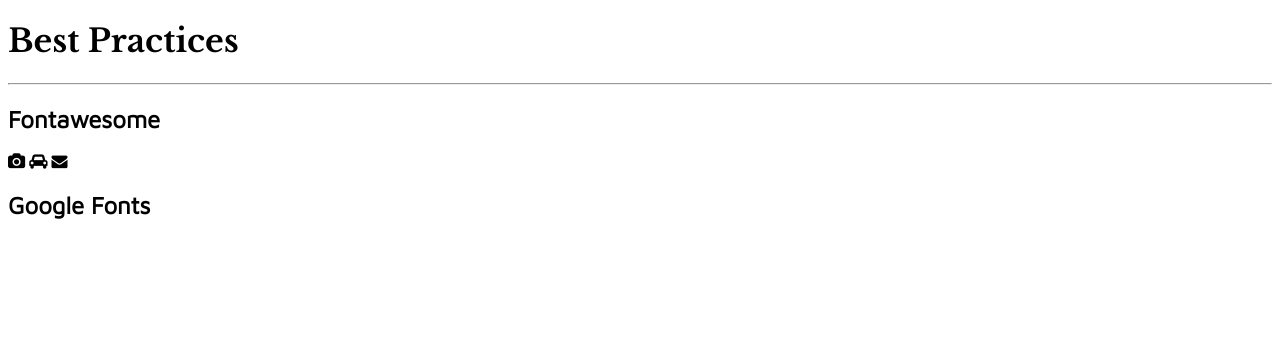
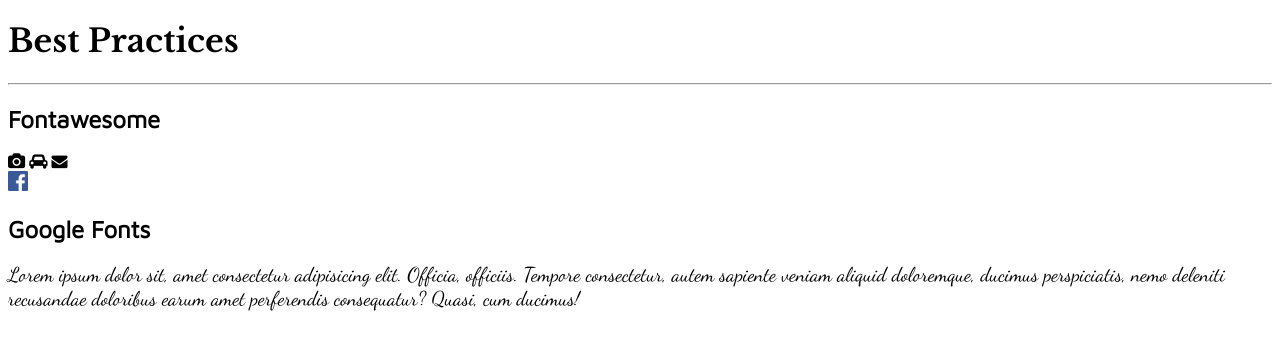
Before and after one commit to sabitaneupane/fed-training, a plain HTML site: page bestpractices.html in a window 1280 px wide. Drawn offline with nearby package versions, Linux system fonts and the light colour scheme.

Commit message:
Added google fonts

```diff
--- a/bestpractices.html
+++ b/bestpractices.html
@@ -8,14 +8,22 @@
 
 <style>
   @import url('https://fonts.googleapis.com/css2?family=Libre+Baskerville:ital,wght@0,400;0,700;1,400&family=Maven+Pro&display=swap');
-  h1{
+  @import url('https://fonts.googleapis.com/css2?family=Dancing+Script&family=Libre+Baskerville:ital,wght@0,400;0,700;1,400&family=Maven+Pro&display=swap');
+
+  h1 {
     font-family: 'Libre Baskerville', serif;
   }
-  h2{
-    font-family: 'Libre Baskerville', serif;
+
+  h2 {
     font-family: 'Maven Pro', sans-serif;
   }
+
+  p {
+    font-family: 'Dancing Script', cursive;
+    font-size: 20px;
+  }
 </style>
+
 <head>
   <title>Layout 1</title>
 </head>
@@ -23,13 +31,25 @@
 <body>
   <!-- font-awesome -->
 
-  <h1> Best Practices</h1> <hr />
+  <h1> Best Practices</h1>
+  <hr />
   <h2> Fontawesome</h2>
   <i class="fa fa-camera"></i>
   <i class="fa fa-car"></i>
   <i class="fa fa-envelope"></i>
 
+  <div>
+    <a href="">
+      <img src="asset/images/facebook.png" alt="facebook" width="20" height="20">
+    </a>
+  </div>
+
   <h2> Google Fonts </h2>
+  <p>
+    Lorem ipsum dolor sit, amet consectetur adipisicing elit. Officia, officiis. Tempore consectetur, autem sapiente
+    veniam aliquid doloremque, ducimus perspiciatis, nemo deleniti recusandae doloribus earum amet perferendis
+    consequatur? Quasi, cum ducimus!
+  </p>
 
 </body>
 
```
Also changed, not shown: asset/images/facebook.png (added).
